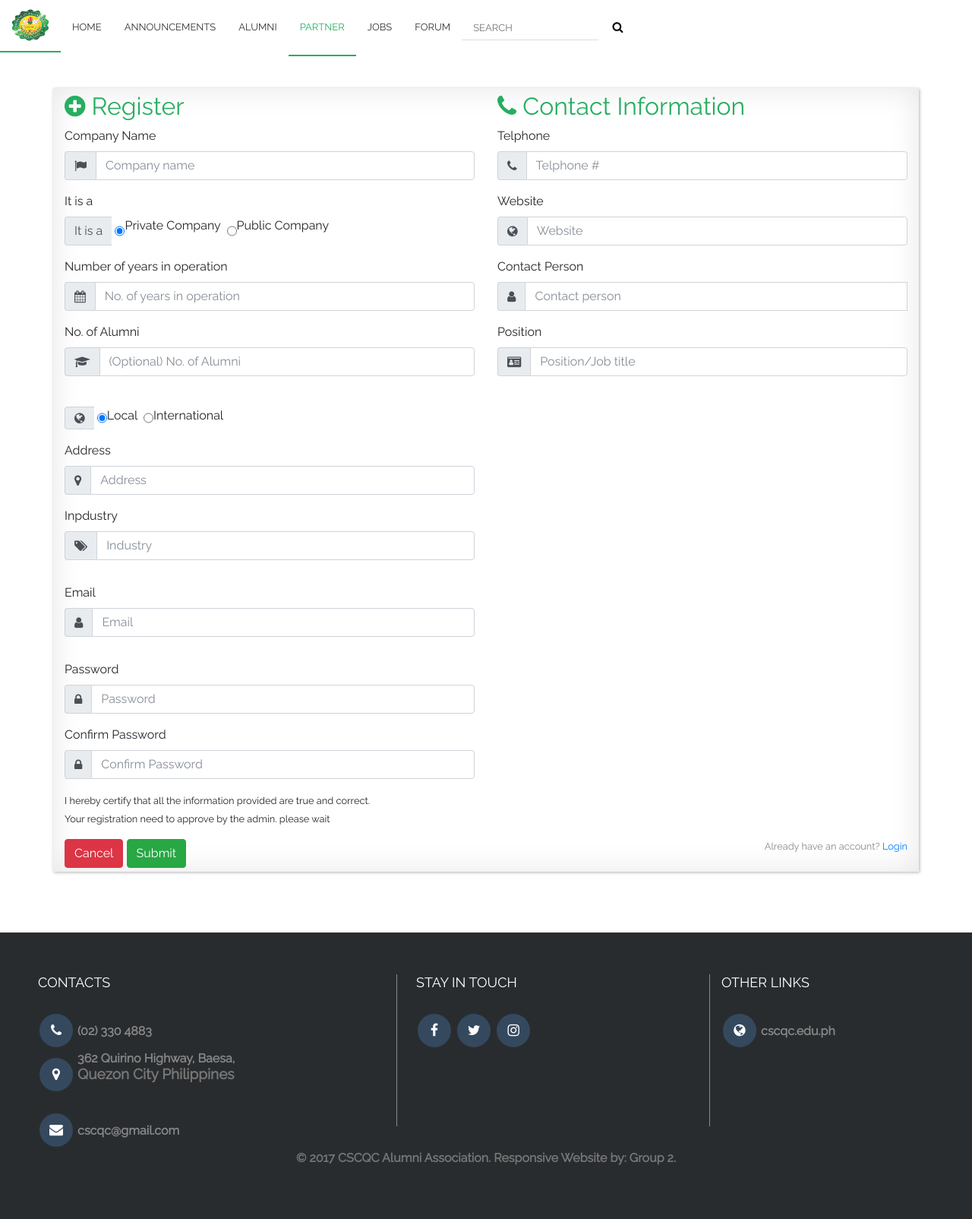
After one commit to axetrodome/alumniportal, a PHP site: page /jobs/partner.php in a window 1280 px wide. The commit adds this page. Shown: the whole page at 76% size. Run offline with PHP 8.4, Linux system fonts and the light colour scheme; data comes from the database, SQL or seed files in the repository; data that the repository does not hold is empty; some libraries are stand-ins or nearby versions.

Commit message:
added partner module

```diff
--- a/classes/DB.php
+++ b/classes/DB.php
@@ -76,6 +76,7 @@ class DB{
 				$x++;
 			}
 			$sql = "INSERT INTO {$table} (`".implode('`,`',$keys)."`) VALUES ({$values})";
+			// die($sql);
 			if(!$this->query($sql,$fields)->errors()){
 				return true;
 			}
--- a/functions/navigationbar.php
+++ b/functions/navigationbar.php
@@ -42,13 +42,15 @@ require_once '../admin/fetch.php';
 		<?php endif; ?>
 		<?php if(!$user->isLoggedin()): ?>
 			<li>
-				<a href="#" class="nav-link <?php echo $login === true || $register === true ? 'active' : '' ?>">Login/Register</a>
+				<a href="#" class="nav-link <?php echo $login === true || $register === true ? 'active' : '' ?>">Alumni</a>
 				<ul>
 					<li><a href="../users/login" class="sub-link <?php echo $login === true ? 'active-sublink' : '' ?>">Login</a></li>
 					<li><a href="../users/register" class="sub-link <?php echo $register === true ? 'active-sublink' : '' ?>">Register</a></li>
 				</ul>
 			</li>
+		<li><a href="../jobs/partner.php" class="nav-link <?php echo $partner === true ? 'active' : '' ?>">Partner</a></li>
 		<?php endif; ?>
+		<li><a href="../jobs/jobs.php" class="nav-link <?php echo $jobs === true ? 'active' : '' ?>">jobs</a></li>
 		<li><a href="../forums/section" class="nav-link <?php echo $forumpage === true ? 'active' : '' ?>">forum</a></li>
 		<li>
 			<form action="../posts/search" method="POST">
--- /dev/null
+++ b/jobs/partner.php
@@ -0,0 +1,239 @@
+<?php
+require_once '../core/init.php';
+$db = DB::getInstance();
+$store = new Store();
+$partner = true;
+if(Input::exists()){
+ 	if(Token::check(Input::get('token'))){
+ 		$validate = new Validation();
+ 		$validation = $validate->check($_POST,array(
+ 				'email' => array(
+ 					'required' => true,
+ 					'min' => 2,
+ 				),
+ 				'password' => array(
+ 					'required' => true,
+ 				),
+ 				'password_again' => array(
+ 					'required' => true,
+ 					'matches' => 'password'
+ 				),
+ 				'company_name' => array(
+ 					'required' => true,
+ 				),
+  				'address' => array(
+					'required' => true,
+ 					'min' => 2,
+ 				),
+ 				'telephone' => array(
+ 					'required' => true,
+ 				),
+ 			));
+ 		if($validation->passed()){
+ 			$salt = Hash::salt(32);
+ 			try{
+ 				$db->insert('partners',array(
+ 					'company_name' => Input::get('company_name'),
+					'type' =>  Input::get('type'),
+ 					'number_year_operation' =>  Input::get('number_year_operation'),
+ 					'alumni_need' =>  Input::get('alumni_need'),
+ 					'type_of_company' => Input::get('type_of_company'),
+ 					'address' =>  Input::get('address'),
+ 					'industry' => Input::get('industry'),
+ 					'telephone' =>  Input::get('telephone'),
+ 					'website' =>  Input::get('website'),
+ 					'contact_person' =>  Input::get('contact_person'),
+ 					'job_title' =>  Input::get('job_title'),
+ 					'email' => Input::get('email'),
+ 					'password' => Hash::make(Input::get('password'),$salt),
+ 					'salt' => $salt,
+ 					'created_at' => date('Y-m-d H:i:s'),
+ 					));
+ 					Session::flash('registered','You have been registered You can now log in!');
+ 					Redirect::to('../jobs/partners_login.php');
+ 			}catch(Exception $e){
+ 				die($e->getMessage());
+ 			}
+ 		}else{
+ 			foreach ($validation->errors() as $error) {
+ 				echo $error ,"<br>";
+ 			}
+ 		}
+ 	}
+ }
+?>
+<!DOCTYPE html>
+<html>
+<head>
+	<?php require_once '../functions/header.php'; ?>
+	<link rel="stylesheet" href="../layouts/bootstrap/css/bootstrap.min.css" integrity="sha384-PsH8R72JQ3SOdhVi3uxftmaW6Vc51MKb0q5P2rRUpPvrszuE4W1povHYgTpBfshb" crossorigin="anonymous">
+	<script src="..layouts/bootstrap/js/bootstrap.min.js" integrity="sha384-alpBpkh1PFOepccYVYDB4do5UnbKysX5WZXm3XxPqe5iKTfUKjNkCk9SaVuEZflJ" crossorigin="anonymous"></script>
+</head>
+<body>
+	<?php require_once '../functions/navigationbar.php' ?>
+	<div style="height:100px"></div>
+			<p class="success">
+				<?php
+					if(Session::exists('registered')){
+						?>
+						<script>
+							swal({
+							  title: "Success!",
+							  text: "<?= Session::flash('registered'); ?>",
+							  icon: "success",
+							});
+						</script>
+						<?php
+					}
+				?>
+			</p>
+			<form class="container" id="needs-validation" novalidate method="POST">
+			  <div class="row">
+			  	<div class="col-md-6">
+			  		<h2 style="color:#27ae60"><i class="fa fa-plus-circle"></i> Register</h2>
+			  		<div class="form-group">
+					    <label for="validationCustom01">Company Name</label>
+			  			<div class="input-group">
+			  			  <div class="input-group-addon"><i class="fa fa-flag"></i></div>
+					      		<input type="text" class="form-control" name="company_name" value="<?= escape(Input::get('company_name')); ?>" id="validationCustom01" placeholder="Company name" value="" required>
+			  			</div>
+			  		</div>
+  			  		<div class="form-group">
+  			  			<label for="validationCustom06">It is a</label>
+  			  			<div class="input-group">
+  			  				<div class="input-group-addon"><span class="">It is a</span></div>
+  		  			          &nbsp;<input type="radio" name="type" value="private" checked="checked" id="male"  /> Private Company
+  		  			          &nbsp;<input type="radio" name="type" value="public" id="female"/> Public Company
+  			  			</div>
+  			  		</div>
+
+			  		<div class="form-group">
+				      <label for="validationCustom03">Number of years in operation</label>
+				      <div class="input-group">
+				      	<div class="input-group-addon"><span class="fa fa-calendar"></span></div>
+				      	<input type="text" class="form-control" id="validationCustom03" name="number_year_operation" value="<?= escape(Input::get('number_year_operation')); ?>" placeholder="No. of years in operation" value="" required>
+				      </div>
+			  		</div>
+			  		<div class="form-group">
+			  			<label for="validationCustom05">No. of Alumni</label>
+			  			<div class="input-group">
+			  				<div class="input-group-addon"><span class="fa fa-graduation-cap"></span></div>
+				  			<input type="text" class="form-control" id="validationCustom05" name="alumni_need" value="<?= escape(Input::get('alumni_need')); ?>" placeholder="(Optional) No. of Alumni">
+			  			</div>
+			  		</div>
+			  		<div class="form-group">
+			  			<label for="validationCustom06"></label>
+			  			<div class="input-group">
+			  				<div class="input-group-addon"><span class="fa fa-globe"></span></div>
+		  			          &nbsp;<input type="radio" name="type_of_company" value="local" checked="checked" id="local"  /> Local
+		  			          &nbsp;<input type="radio" name="type_of_company" value="international" id="international" =""/> International
+			  			</div>
+			  		</div>
+			  		<div class="form-group">
+			  			<label for="validationCustom07">Address</label>
+			  			<div class="input-group">
+			  				<div class="input-group-addon"><span class="fa fa-map-marker"></span></div>
+				  			<input type="text" class="form-control" id="validationCustom07" name="address" value="<?= escape(Input::get('address')); ?>" placeholder="Address" required>
+			  			</div>
+			  		</div>
+			  		<div class="form-group">
+			  			<label for="validationCustom13">Inpdustry</label>
+			  			<div class="input-group">
+			  				<div class="input-group-addon"><span class="fa fa-tags"></span></div>
+				  			<input type="text" class="form-control" id="validationCustom13" name="industry" value="<?= escape(Input::get('industry')); ?>" placeholder="Industry" required>
+			  			</div>
+			  			<div class="divider"></div>
+			  			<!-- <span class="asterisk"><i class="fa fa-asterisk"></i> <small>Email is required</small></span> -->
+			  		</div>
+			  		<div class="form-group">
+			  			<label for="validationCustom14">Email</label>
+			  			<div class="input-group">
+			  				<div class="input-group-addon"><span class="fa fa-user"></span></div>
+				  			<input type="email" class="form-control" id="validationCustom14" name="email" value="<?= escape(Input::get('email')); ?>" placeholder="Email" required>
+			  			</div>
+			  			<div class="divider"></div>
+			  		</div>
+			  		<div class="form-group">
+			  			<label for="validationCustom15">Password</label>
+			  			<div class="input-group">
+			  				<div class="input-group-addon"><span class="fa fa-lock"></span></div>
+				  			<input type="password" class="form-control" id="validationCustom15" name="password" value="<?= escape(Input::get('password')); ?>" placeholder="Password" required>
+			  			</div>
+			  		</div>
+			  		<div class="form-group">
+			  			<label for="validationCustom15">Confirm Password</label>
+			  			<div class="input-group">
+			  				<div class="input-group-addon"><span class="fa fa-lock"></span></div>
+				  			<input type="password" class="form-control" id="validationCustom15" name="password_again" value="<?= escape(Input::get('password_again')); ?>" placeholder="Confirm Password" required>
+			  			</div>
+			  		</div>
+				  </div>
+				  <div class="col-md-6">
+				  	<h2 style="color:#27ae60"><i class="fa fa-phone"></i> Contact Information</h2>
+	  			  	<div class="form-group">
+	  			  		<label for="validationCustom08">Telphone</label>
+	  			  		<div class="input-group">
+	  			  			<div class="input-group-addon"><span class="fa fa-phone"></span></div>
+		  			  		<input type="text" class="form-control" placeholder="Telphone #" id="validationCustom08" name="telephone" value="<?= escape(Input::get('telephone')); ?>" required>
+	  			  		</div>
+	  	   			      <div class="invalid-feedback">
+	  				        Please provide a valid contact.
+	  				   	   </div>
+	  			  	</div>
+
+  				  	<div class="form-group">
+  				  		<label for="validationCustom11">Website</label>
+  				  		<div class="input-group">
+  				  			<div class="input-group-addon"><span class="fa fa-globe"></span></div>
+	  				  		<input type="text" class="form-control" placeholder="Website" id="validationCustom11" name="website" value="<?= escape(Input::get('website')); ?>" required>
+  				  		</div>
+  				  	</div>
+	  			  	<div class="form-group">
+	  			  		<label for="validationCustom09">Contact Person</label>
+	  			  		<div class="input-group">
+		  			  		<div class="input-group-addon"><b class="fa fa-user"></b></div>
+		  			  		<input type="text" class="form-control" placeholder="Contact person" id="validationCustom09" name="contact_person" value="<?= escape(Input::get('contact_person')); ?>" required>
+		  	   			      <div class="invalid-feedback">
+		  				        Please provide a valid contact.
+		  				   	  </div>
+	  			  		</div>
+	  			  	</div>
+	  			  	<div class="form-group">
+	  			  		<label for="validationCustom12">Position</label>
+	  			  		<div class="input-group">
+	  			  			<div class="input-group-addon"><span class="fa fa-id-card"></span></div>
+		  			  		<input type="text" class="form-control" placeholder="Position/Job title" id="validationCustom12" name="job_title" value="<?= escape(Input::get('job_title')); ?>" required>
+	  			  		</div>
+	  			  	</div>
+				  </div>
+			  	</div>
+			  <small>I hereby certify that all the information provided are true and correct.</small><br>
+			  <small>Your registration need to approve by the admin. please wait</small><br>
+			  <div class="divider"></div>
+			  <input type="hidden" name="token" value="<?php echo Token::generate() ?>">
+			  <div class="left-small">
+			  	<small class="small">Already have an account? <a href="login">Login</a> </small>
+			  </div>
+	  		  <a href="../views/index" class="btn btn-danger">Cancel</a>
+			  <button class="btn btn-success" type="submit">Submit</button>
+			</form>
+	<?php require_once '../functions/footer.php'; ?>
+	<script src="../layouts/js/jquery-3.2.1.min.js"></script>
+	<script src="../layouts/js/main.js"></script>
+	<script>
+	(function() {
+	  'use strict';
+	  window.addEventListener('load', function() {
+	    var form = document.getElementById('needs-validation');
+	    form.addEventListener('submit', function(event) {
+	      if (form.checkValidity() === false) {
+	        event.preventDefault();
+	        event.stopPropagation();
+	      }
+	      form.classList.add('was-validated');
+	    }, false);
+	  }, false);
+	})();
+	</script>
+</body>
+</html>
--- a/posts/search.php
+++ b/posts/search.php
@@ -12,12 +12,8 @@ $db = DB::getInstance();
 <html>
 <head>
 	<title>Alumni Portal</title>
-	<!-- css here -->
 	<?php require_once '../functions/header.php';  ?>
 </head>
-<style type="text/css">
-
-</style>
 <body>
 	<nav class="nav">
 		<ul>
@@ -100,7 +96,7 @@ $db = DB::getInstance();
 						<img src="../images/<?= $getpost->image ?>">
 						<div class="post-content">
 							<span class="type"><?= $getpost->type; ?></span>
-							<h2><a href="../posts/read.php?post=<?= escape($getpost->id); ?>"><?= $getpost->title ?></a></h2>
+							<h2><a href="../posts/	read.php?post=<?= escape($getpost->id); ?>"><?= $getpost->title ?></a></h2>
 							<?php if(strlen($content) > 300): ?>
 							<?= $store->shortContent($content) ?><a href="../posts/read.php?post=<?= escape($getpost->id) ?>"> Read more..</a>
 							<?php else: ?>
```
Also changed, not shown: admin/testing.php (+13 -5 lines), jobs/jobs.php (added, +17 -0 lines), jobs/partners_login.php (added, +16 -0 lines), users/register.php (+75 -1 lines), README.md.
